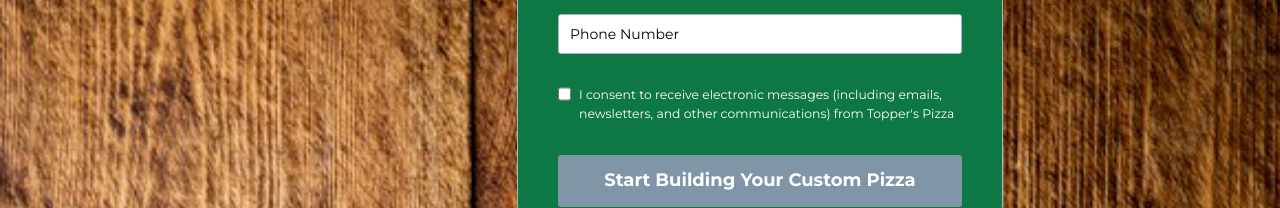
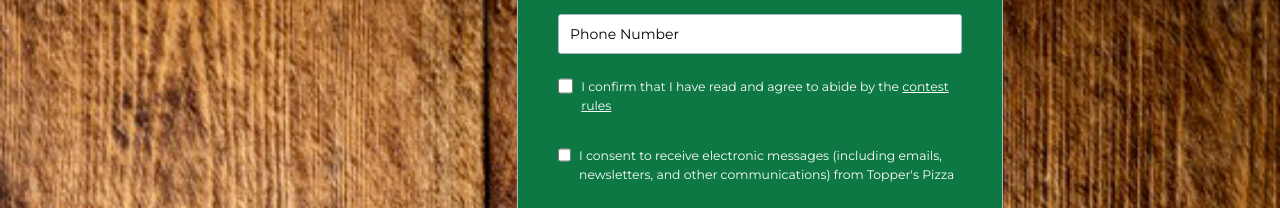
Before and after one commit to PropziGithub/pizza-contest, a React (Vite) app: page / in a window 1280 px wide. Shown: the part 744-952 px from the top of the page. Built offline with nearby package versions, Linux system fonts and the light colour scheme.

Commit message:
chore: add second checkbox

```diff
--- a/src/components/StartForm.jsx
+++ b/src/components/StartForm.jsx
@@ -7,8 +7,8 @@ import { Link } from "react-router-dom";
 const StartForm = () => {
   const dataStored = JSON.parse(localStorage.getItem("formData")) || {};
   const [isChecked, setIsChecked] = useState(false);
+  const [isRuleChecked, setIsRuleChecked] = useState(false);
   const [formData, setFormData] = useState(dataStored);
-  console.log("DATA:", formData);
 
   const handleSubmit = (event) => {
     event.preventDefault();
@@ -54,7 +54,10 @@ const StartForm = () => {
           </span>
         </div>
       </div>
-      <form onSubmit={handleSubmit} className="grid grid-cols-1  gap-y-4 py-4 px-10 ">
+      <form
+        onSubmit={handleSubmit}
+        className="grid grid-cols-1  gap-y-4 py-4 px-10 "
+      >
         <TextField
           onChange={handleChange}
           value={formData.name || ""}
@@ -85,7 +88,22 @@ const StartForm = () => {
           placeholder="Phone Number"
           required
         />
-        <div className="flex  py-4">
+        <div className="flex  pt-2">
+          <input
+            type="checkbox"
+            className="w-[57px] h-[57px] md:h-4 md:w-4  text-gray-600"
+            checked={isRuleChecked}
+            onChange={() => setIsRuleChecked(!isRuleChecked)}
+            required
+          />
+          <span className="ml-2 text-[12.4px] text-[#FFFFFF]">
+            I confirm that I have read and agree to abide by the
+            {" "}<Link to={"/rules"} className="underline">
+                  contest rules
+                </Link>
+          </span>
+        </div>
+        <div className="flex py-4">
           <input
             type="checkbox"
             className="w-[57px] h-[57px] md:h-4 md:w-4  text-gray-600"
```
